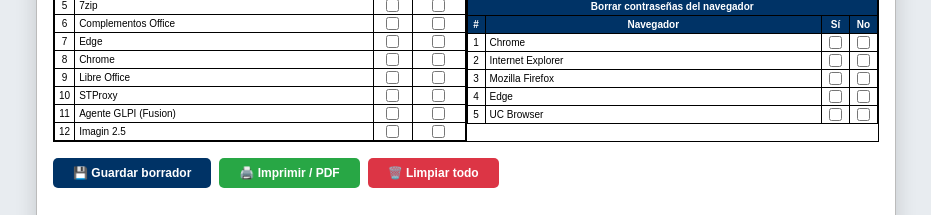
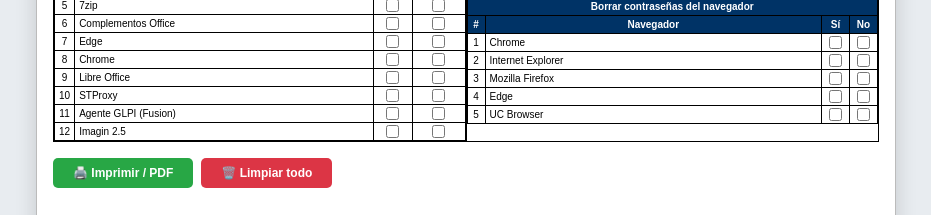
Before and after one commit to axt-acta/APP, a plain HTML site: page index.html in a window 1280 px wide. Shown: the part 908-1123 px from the top of the page, without its empty margins (174-1105 px from the left). Drawn offline with Linux system fonts and the light colour scheme.

Commit message:
Update index.html

```diff
--- a/index.html
+++ b/index.html
@@ -750,9 +750,8 @@ table.sec textarea { min-height: 60px; resize: vertical; }
 
 <!-- ===== BOTONES ===== -->
 <div class="action-btns">
-  <button class="btn btn-primary" onclick="guardarBorrador()">💾 Guardar borrador</button>
-  <button class="btn btn-success" onclick="window.print()">🖨️ Imprimir / PDF</button>
-  <button class="btn btn-danger" onclick="limpiarTodo()">🗑️ Limpiar todo</button>
+   <button class="btn btn-success" onclick="imprimirYGuardar()">🖨️ Imprimir / PDF</button>
+   <button class="btn btn-danger" onclick="limpiarTodo()">🗑️ Limpiar todo</button>
 </div>
 
 <!-- ===== EVIDENCIA FOTOGRÁFICA ===== -->
```
